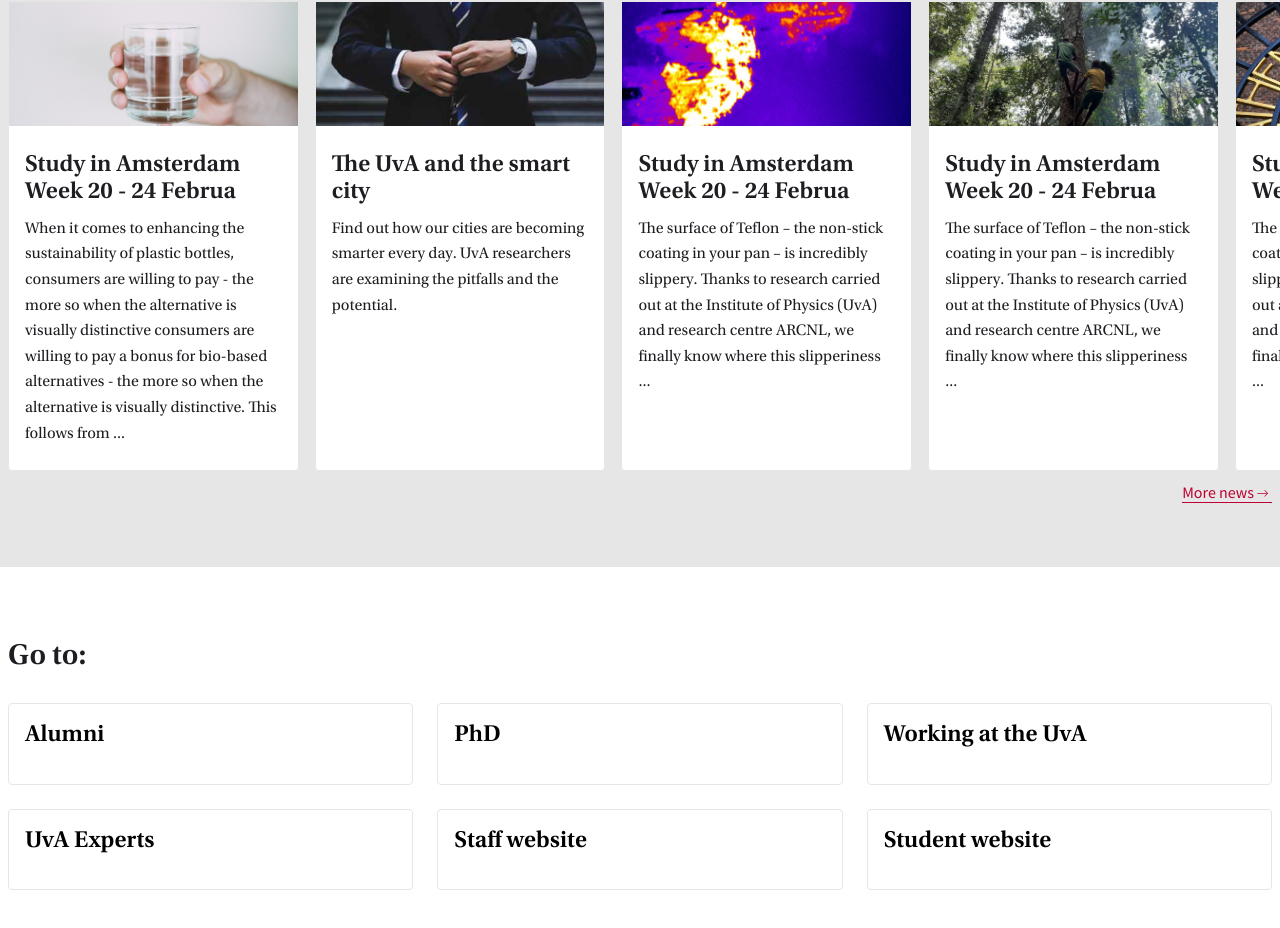
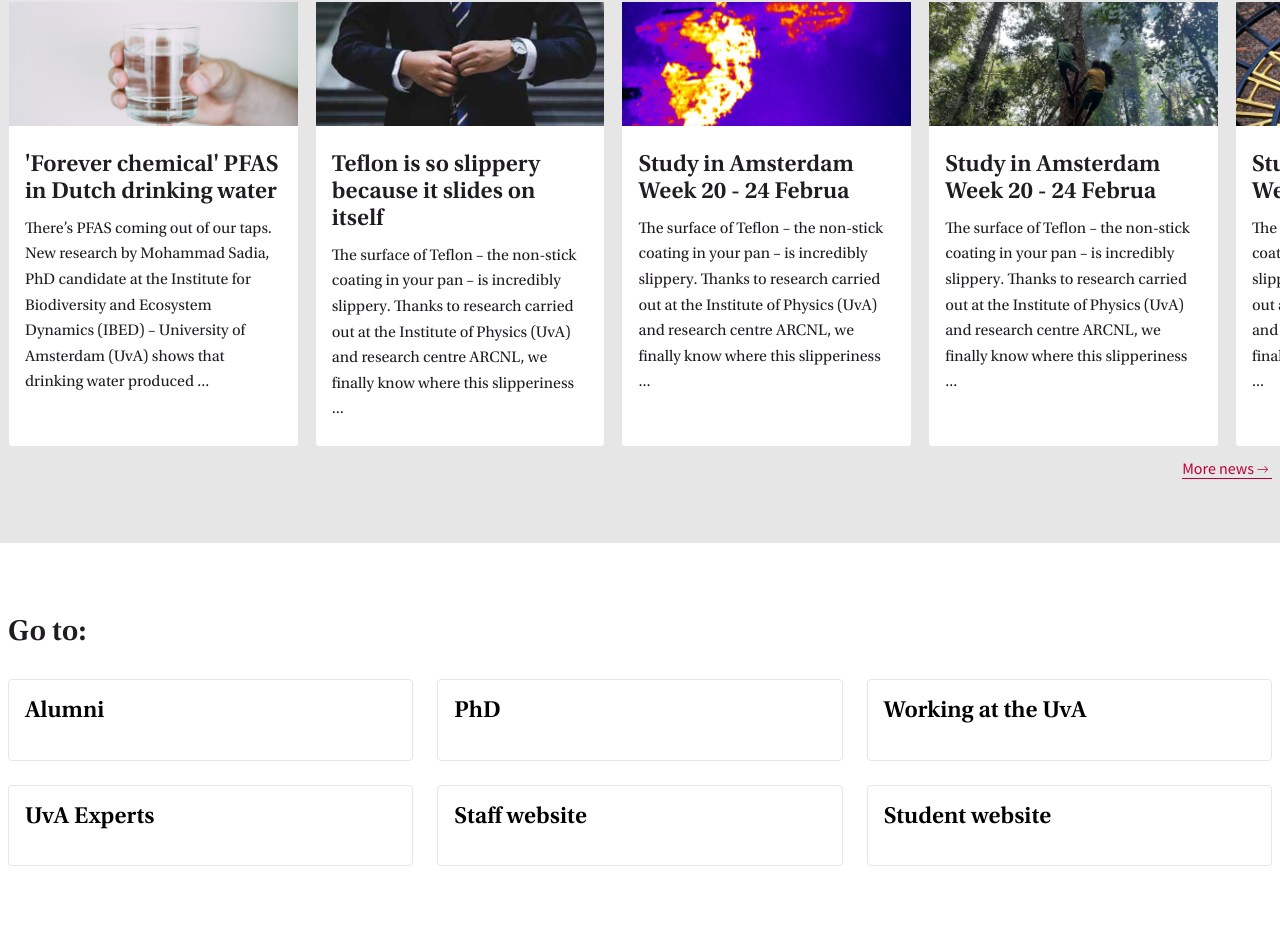
Before and after one commit to izzett222/uva-clone, a Next.js app: page / in a window 1280 px wide. Shown: the part 1509-2437 px from the top of the page. Built offline with nearby package versions, Linux system fonts and the light colour scheme.

Commit message:
add data

```diff
--- a/components/News.jsx
+++ b/components/News.jsx
@@ -15,13 +15,13 @@ export default function News() {
   const data = [
     {
       img: news1,
-      title: "Study in Amsterdam Week 20 - 24 Februa",
-      text: "When it comes to enhancing the sustainability of plastic bottles, consumers are willing to pay - the more so when the alternative is visually distinctive consumers are willing to pay a bonus for bio-based alternatives - the more so when the alternative is visually distinctive. This follows from ...",
+      title: "'Forever chemical' PFAS in Dutch drinking water",
+      text: "There’s PFAS coming out of our taps. New research by Mohammad Sadia, PhD candidate at the Institute for Biodiversity and Ecosystem Dynamics (IBED) – University of Amsterdam (UvA) shows that drinking water produced ...",
     },
     {
       img: news2,
-      title: "The UvA and the smart city",
-      text: "Find out how our cities are becoming smarter every day. UvA researchers are examining the pitfalls and the potential.",
+      title: "Teflon is so slippery because it slides on itself",
+      text: "The surface of Teflon – the non-stick coating in your pan – is incredibly slippery. Thanks to research carried out at the Institute of Physics (UvA) and research centre ARCNL, we finally know where this slipperiness ...",
     },
     {
       img: news3,
```
